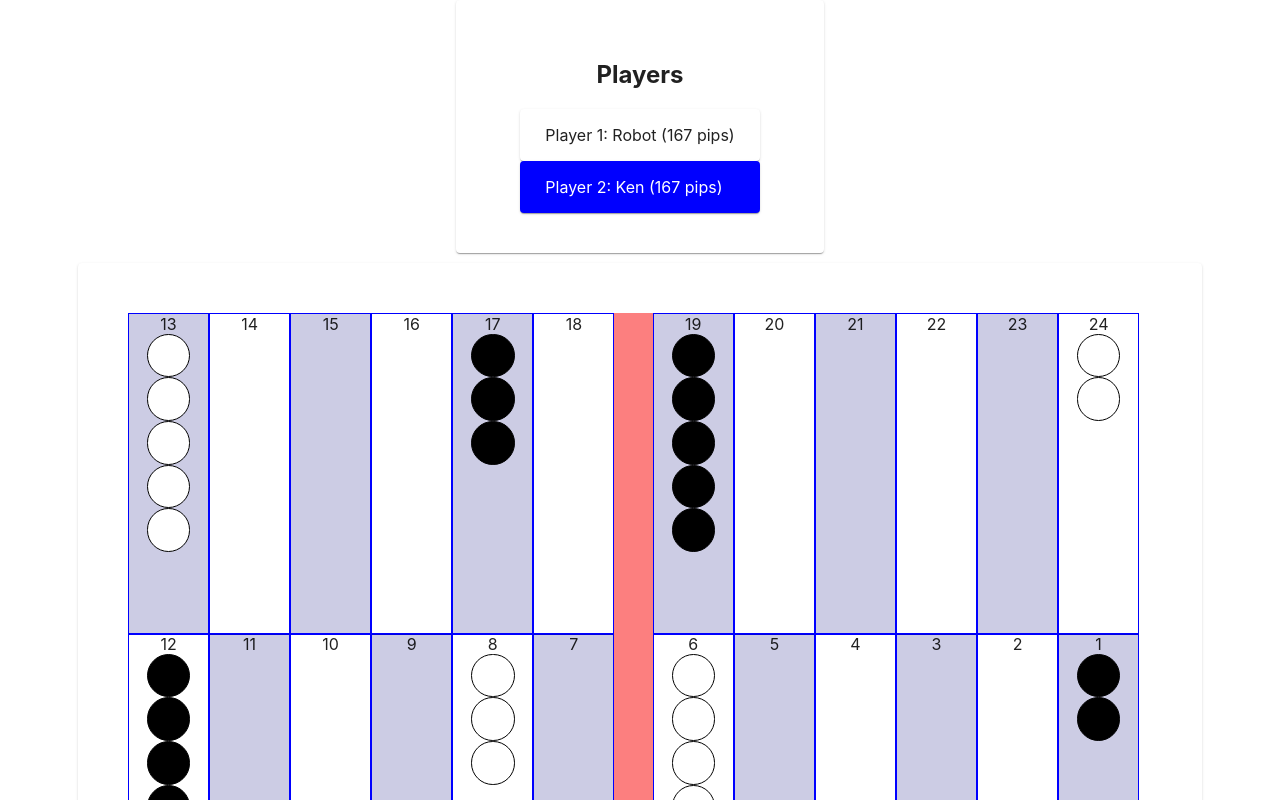
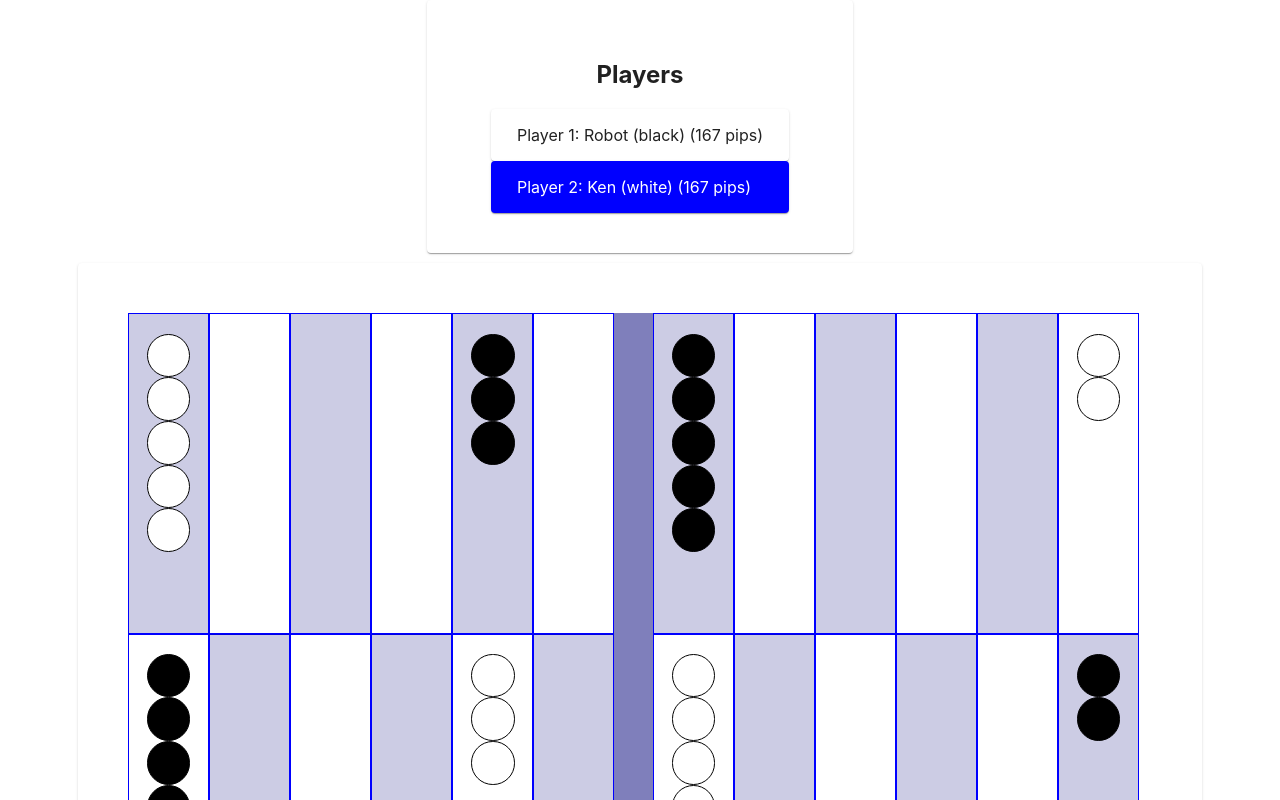
Before and after one commit to nodots/nodots-backgammon-client, a React (Create React App) app: page / in a window 1280 px wide. Shown: the top 800 px of the page. Built offline with nearby package versions, Linux system fonts and the light colour scheme.

Commit message:
Futzing around

```diff
--- a/src/App.tsx
+++ b/src/App.tsx
@@ -39,10 +39,10 @@ const App = () => {
       <Paper className="player-info-container">
         <h2>Players</h2>
         <Card className="player-info-card">
-          Player 1: {CurrentGame.players.black.nickName} (167 pips)
+          Player 1: {CurrentGame.players.black.nickName} ({CurrentGame.players.black.color.toString()}) (167 pips)
         </Card>
         <Card className="player-info-card active">
-          Player 2: {CurrentGame.players.white.nickName} (167 pips)
+          Player 2: {CurrentGame.players.white.nickName} ({CurrentGame.players.white.color.toString()}) (167 pips)
         </Card>
       </Paper>
       <Paper className='board-frame'>
--- a/src/Components/Board/Board.scss
+++ b/src/Components/Board/Board.scss
@@ -8,7 +8,7 @@
   }
 
   .rail {
-    background-color: rgba(250, 0, 0, 0.5);
+    background-color: rgba(0, 0, 120, 0.5);
     width: 3vw;
   }
 }
--- a/src/Components/Point/Point.scss
+++ b/src/Components/Point/Point.scss
@@ -4,6 +4,10 @@
   height: 100%;
 }
 
+.point-position {
+  font-size: 0rem;
+}
+
 .point.odd {
   background-color: rgba(0, 0, 120, 0.2);
 }
--- a/src/Components/Point/Point.tsx
+++ b/src/Components/Point/Point.tsx
@@ -23,7 +23,7 @@ const Point = (props: PointProps) => {
     )
   }
   return <div className={classes} key={Math.random()}>
-    <span>{props.position}</span>
+    <span className='point-position'>{props.position}</span>
     {Checkers}
   </div>
 }
```
